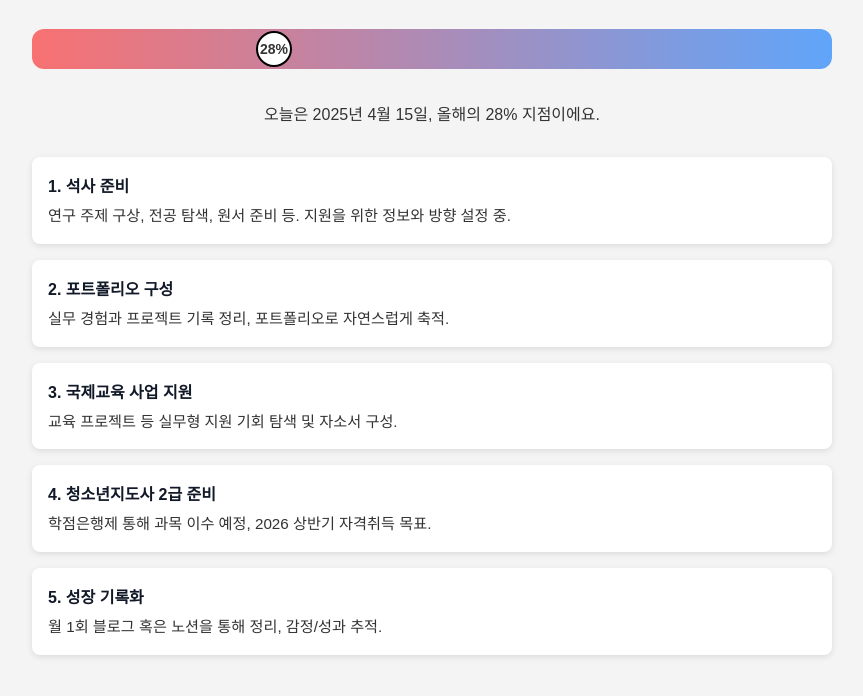
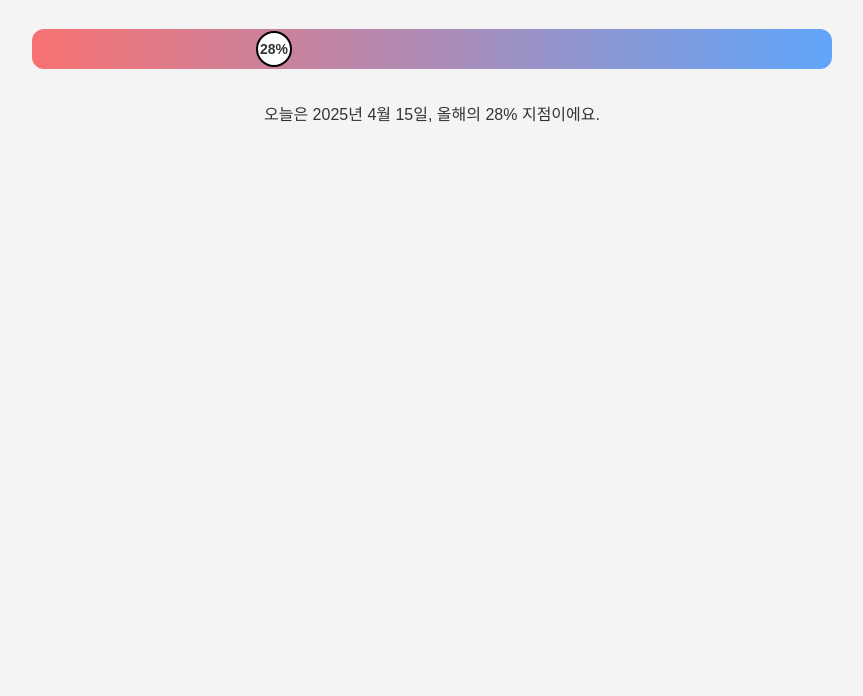
Before and after one commit to BAEK0a/my-dashboard2025, a plain HTML site: page index.html in a window 1280 px wide. Shown: the part 90-786 px from the top of the page, without its empty margins (208-1071 px from the left). Drawn offline with Linux system fonts and the light colour scheme.

Commit message:
Update index.html

```diff
--- a/index.html
+++ b/index.html
@@ -68,27 +68,6 @@
   </div>
   <div class="label" id="dateLabel">오늘은 2025년 XX월 XX일, 올해의 XX% 지점이에요.</div>
 
-  <div class="goal">
-    <div class="goal-title">1. 석사 준비</div>
-    <div class="goal-desc">연구 주제 구상, 전공 탐색, 원서 준비 등. 지원을 위한 정보와 방향 설정 중.</div>
-  </div>
-  <div class="goal">
-    <div class="goal-title">2. 포트폴리오 구성</div>
-    <div class="goal-desc">실무 경험과 프로젝트 기록 정리, 포트폴리오로 자연스럽게 축적.</div>
-  </div>
-  <div class="goal">
-    <div class="goal-title">3. 국제교육 사업 지원</div>
-    <div class="goal-desc">교육 프로젝트 등 실무형 지원 기회 탐색 및 자소서 구성.</div>
-  </div>
-  <div class="goal">
-    <div class="goal-title">4. 청소년지도사 2급 준비</div>
-    <div class="goal-desc">학점은행제 통해 과목 이수 예정, 2026 상반기 자격취득 목표.</div>
-  </div>
-  <div class="goal">
-    <div class="goal-title">5. 성장 기록화</div>
-    <div class="goal-desc">월 1회 블로그 혹은 노션을 통해 정리, 감정/성과 추적.</div>
-  </div>
-
   <script>
     function updateTimeline() {
       const start = new Date('2025-01-01');
```
